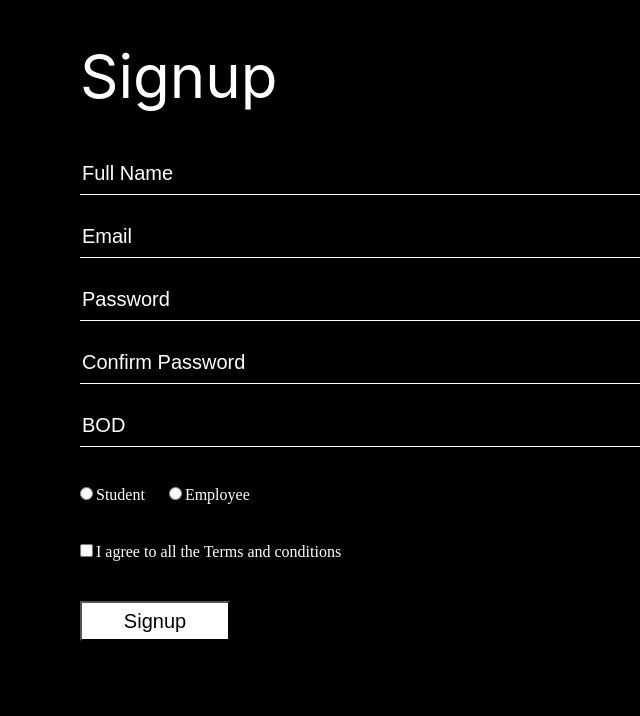
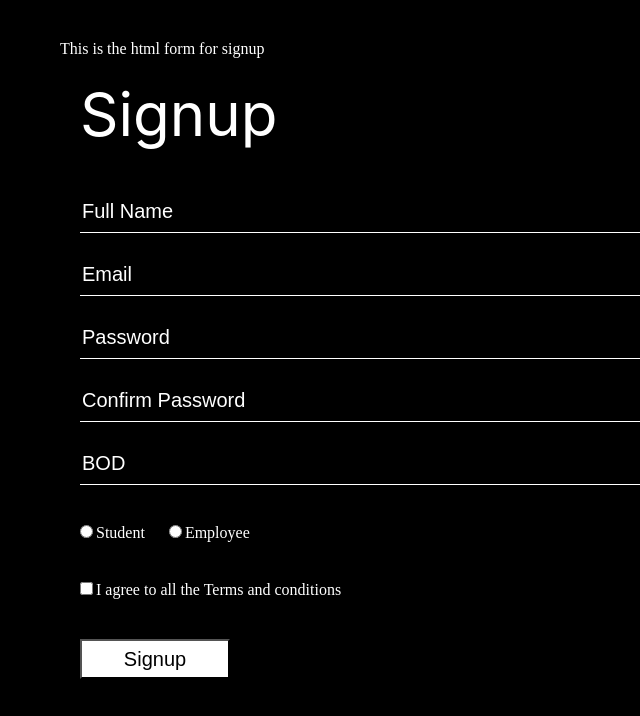
Before and after one commit to Hussain-ksmd/HTMLForms.github.io, a plain HTML site: page index.html in a window 1280 px wide. Shown: the whole page, without its empty margins (0-640 px from the left). Drawn offline with Linux system fonts and the light colour scheme.

Commit message:
added
This is my html form

```diff
--- a/index.html
+++ b/index.html
@@ -5,6 +5,8 @@
     <!-- <meta http-equiv="X-UA-Compatible" content="IE=edge"> -->
     <meta name="viewport" content="width=device-width, initial-scale=1.0">
     <title>Signup</title>
+    <link rel="icon" type="image/x-icon" href="/images/favicon.ico">
+    <dd> This is the html form for signup </dd>
     <link rel="stylesheet" href="styles.css">
 </head>
 <body>
```
